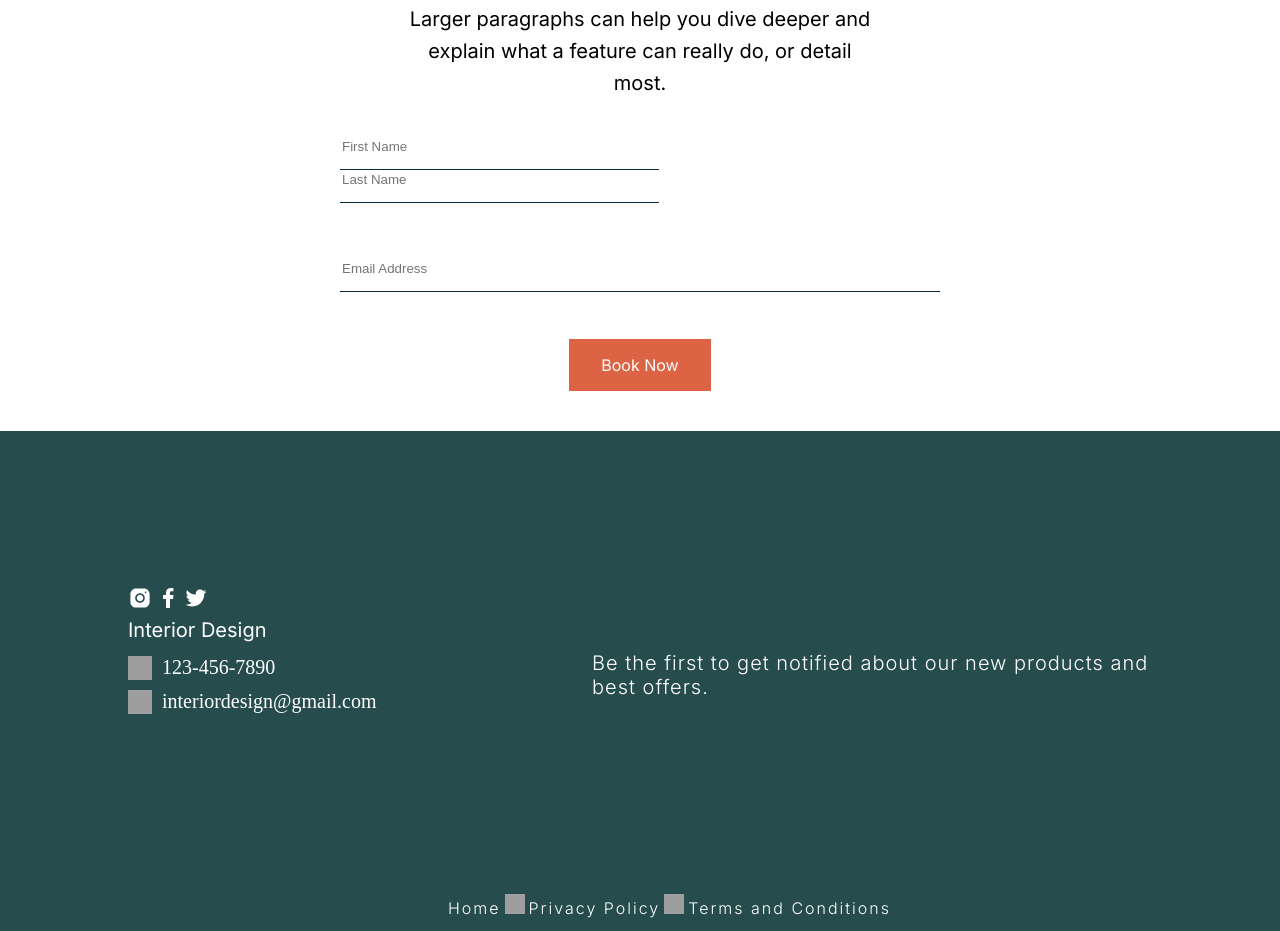
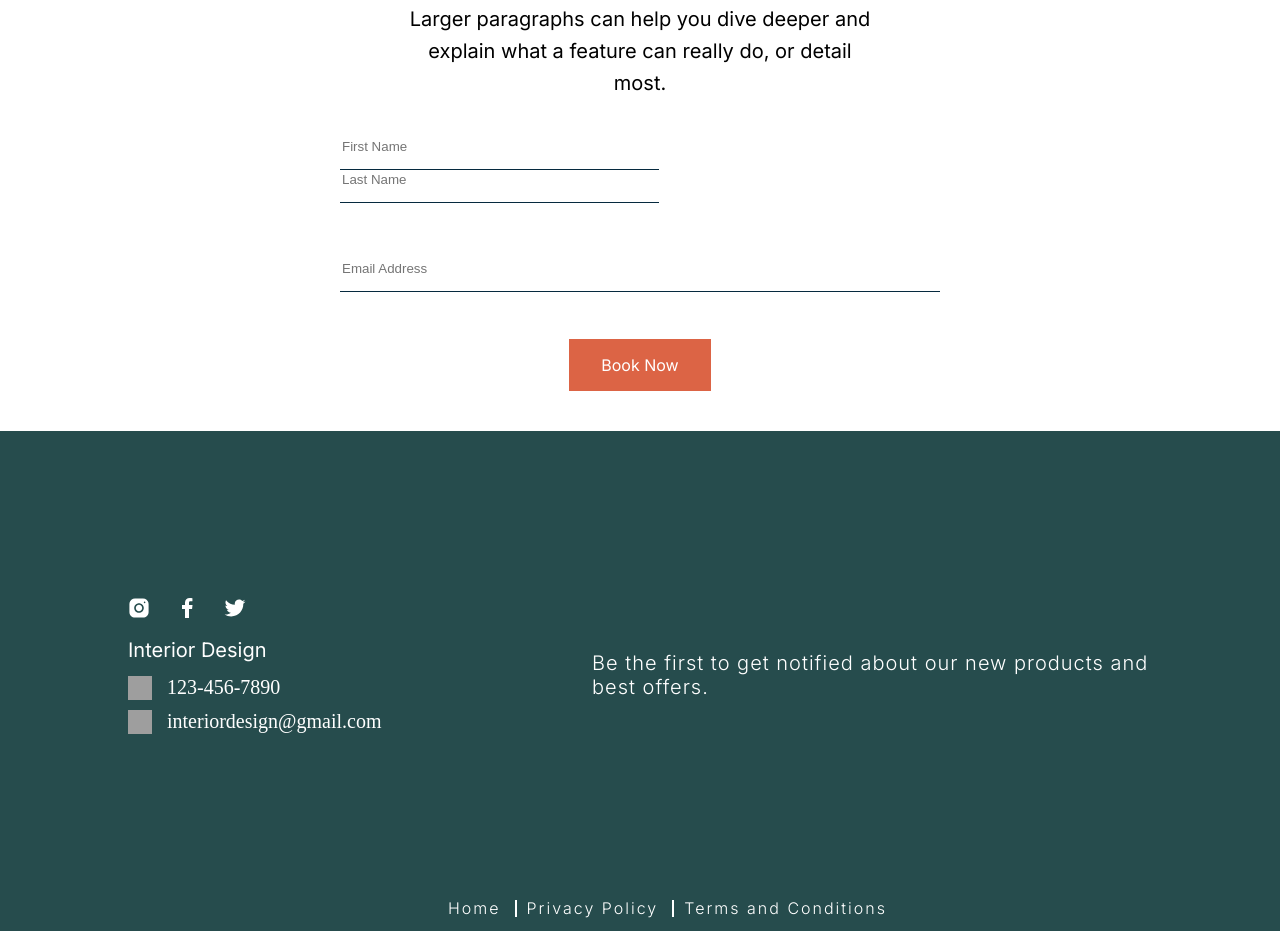
Before and after one commit to stelaelezi/interior, a plain HTML site: page index.html in a window 1280 px wide. Shown: the part 2193-3124 px from the top of the page. Drawn offline with Linux system fonts and the light colour scheme; grey boxes are pictures that could not be loaded.

Commit message:
changes in footer

```diff
--- a/index.html
+++ b/index.html
@@ -253,19 +253,15 @@
 
       <div class="links">
         <a href="#\">Home</a>
-        <img
+        <span class="border"></span>
+        <!-- <img
           width="20"
           height="20"
           src="https://img.icons8.com/material-two-tone/24/FFFFFF/vertical-line.png"
           alt="vertical-line"
-        />
+        /> -->
         <a href="#\">Privacy Policy</a>
-        <img
-          width="20"
-          height="20"
-          src="https://img.icons8.com/material-two-tone/24/FFFFFF/vertical-line.png"
-          alt="vertical-line"
-        />
+        <span class="border"></span>
         <a href="#\">Terms and Conditions</a>
       </div>
     </footer>
--- a/style.css
+++ b/style.css
@@ -264,10 +264,19 @@ footer {
   padding-top: 10px;
 }
 .contact-us a {
-  padding-left: 10px;
+  padding-left: 15px;
   font-size: 20px;
   font-weight: 400;
 }
 
+.container-icon {
+  margin-left: -11px;
+}
 .container-icon svg {
+  margin: 10px;
 }
+
+.border {
+  border-left: 2px solid var(--color-secondary);
+  margin: 10px;
+}
```
